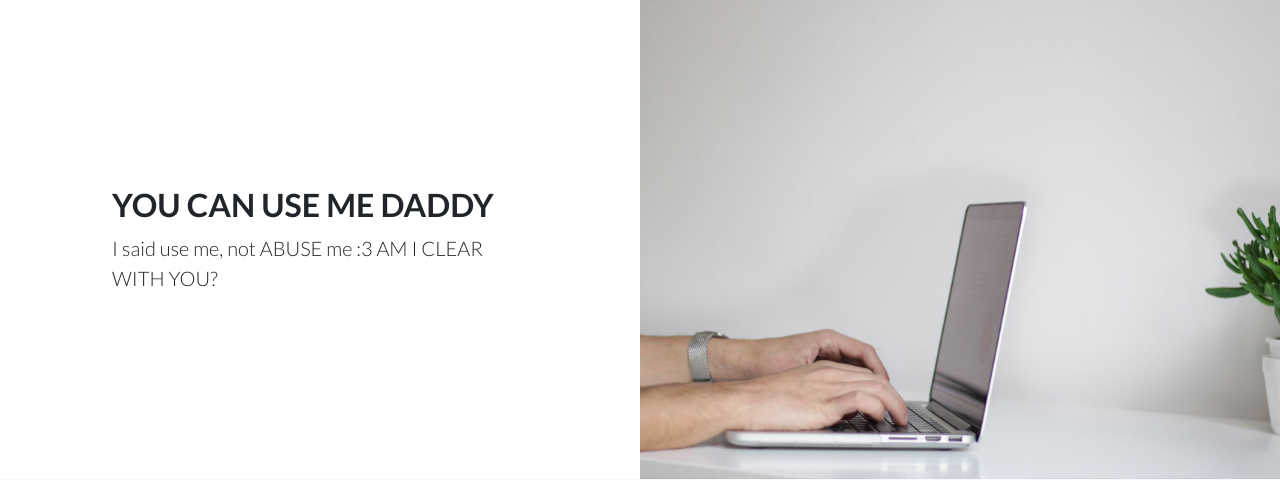
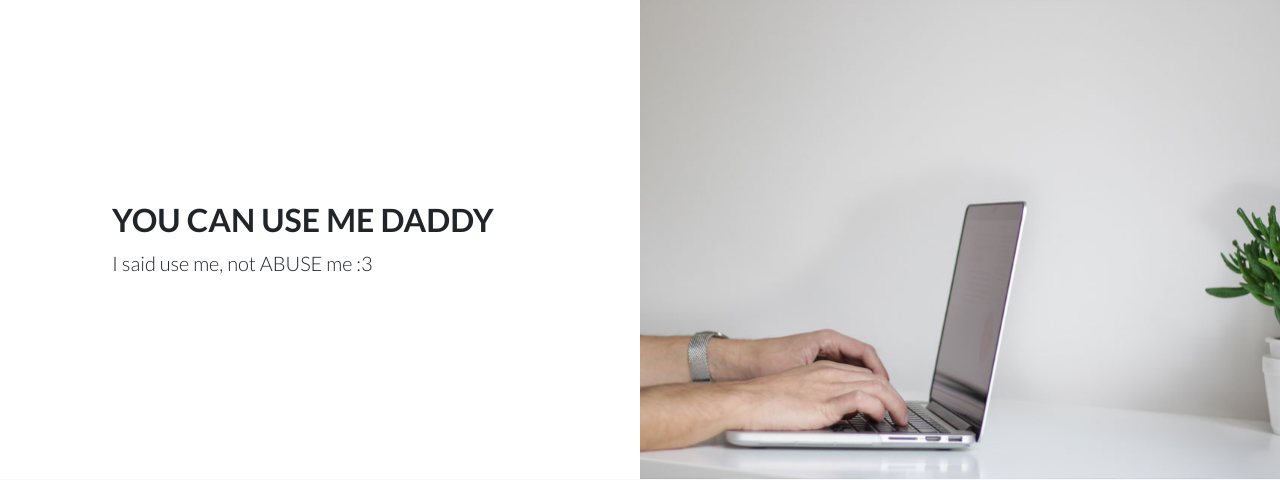
Before and after one commit to SariItani/BAUSpring2024SoftwareEngProject, a Flask app: page / in a window 1280 px wide. Shown: the part 2119-2599 px from the top of the page. Run offline with Flask 3, Linux system fonts and the light colour scheme; some libraries are stand-ins or nearby versions.

Commit message:
Update index.html

```diff
--- a/templates/index.html
+++ b/templates/index.html
@@ -113,7 +113,7 @@
                     <div class="col-lg-6 order-lg-2 text-white showcase-img img3"></div>
                     <div class="col-lg-6 order-lg-1 my-auto showcase-text">
                         <h2>YOU CAN USE ME DADDY</h2>
-                        <p class="lead mb-0">I said use me, not ABUSE me :3 AM I CLEAR WITH YOU?</p>
+                        <p class="lead mb-0">I said use me, not ABUSE me :3</p>
                     </div>
                 </div>
             </div>
```
